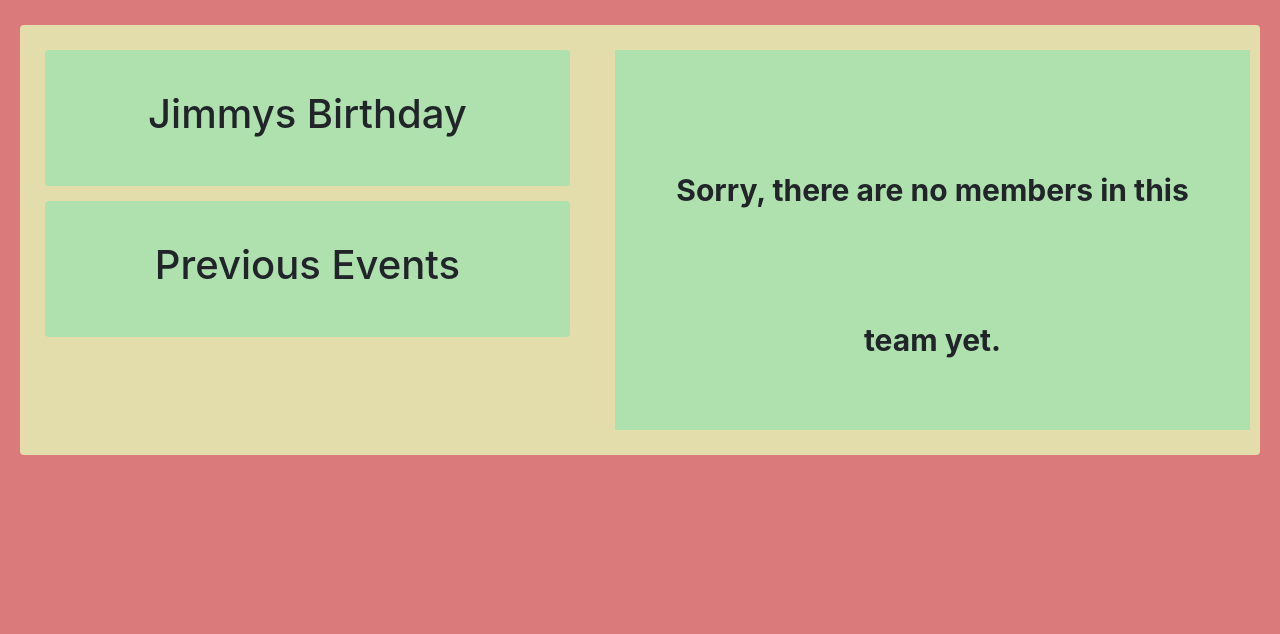
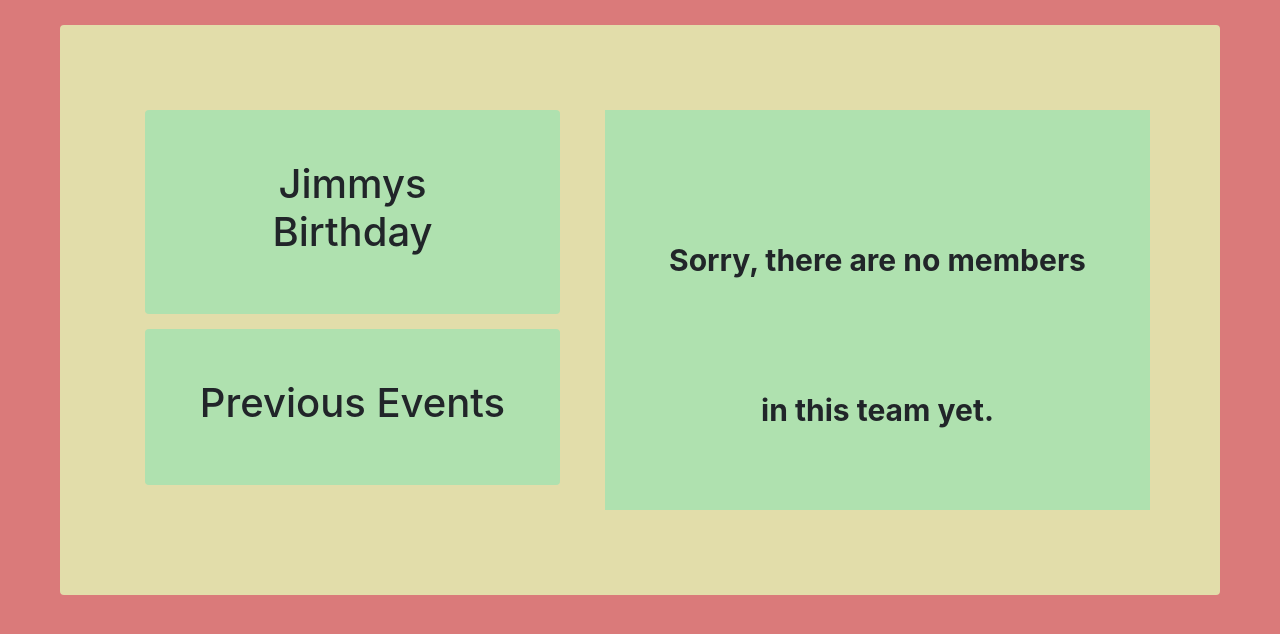
Before and after one commit to RobbertSinclair/doYouHaveTheGUTS2022, a Django app: page /team/ in a window 1280 px wide. Shown: the part 111-745 px from the top of the page. Run offline with Django 3.2, Linux system fonts and the light colour scheme; some libraries are stand-ins or nearby versions.

Commit message:
css changes

```diff
--- a/backend/static/css/page.css
+++ b/backend/static/css/page.css
@@ -43,8 +43,10 @@ canvas {
 #main-container {
     background-color:#E2DDAA;
     font-size: 100px;
-    margin:20px;
-    padding:10px;
+	margin:auto;
+	padding:70px;
+	margin-right:60px;
+	margin-left:60px;
 }
 
 #no-members-msg{
@@ -55,7 +57,7 @@ canvas {
 
 #small-event-block{
     background-color:#AFE1AF;
-    padding:40px;
+    padding:50px;
     text-align: center;
     margin:15px;
 }
```
